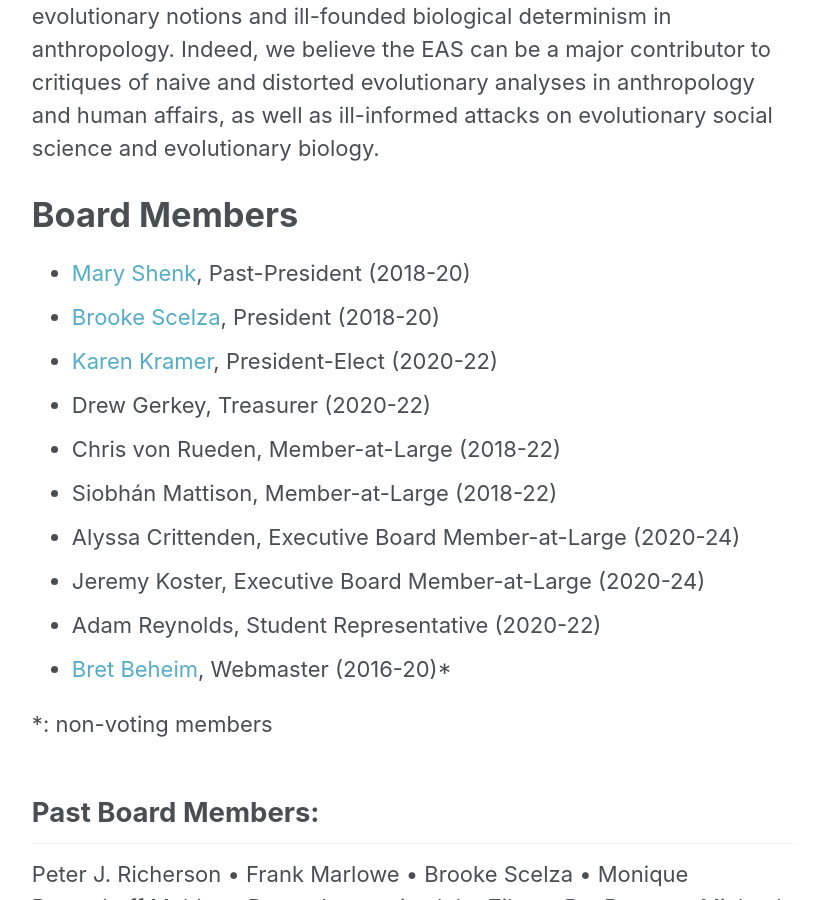
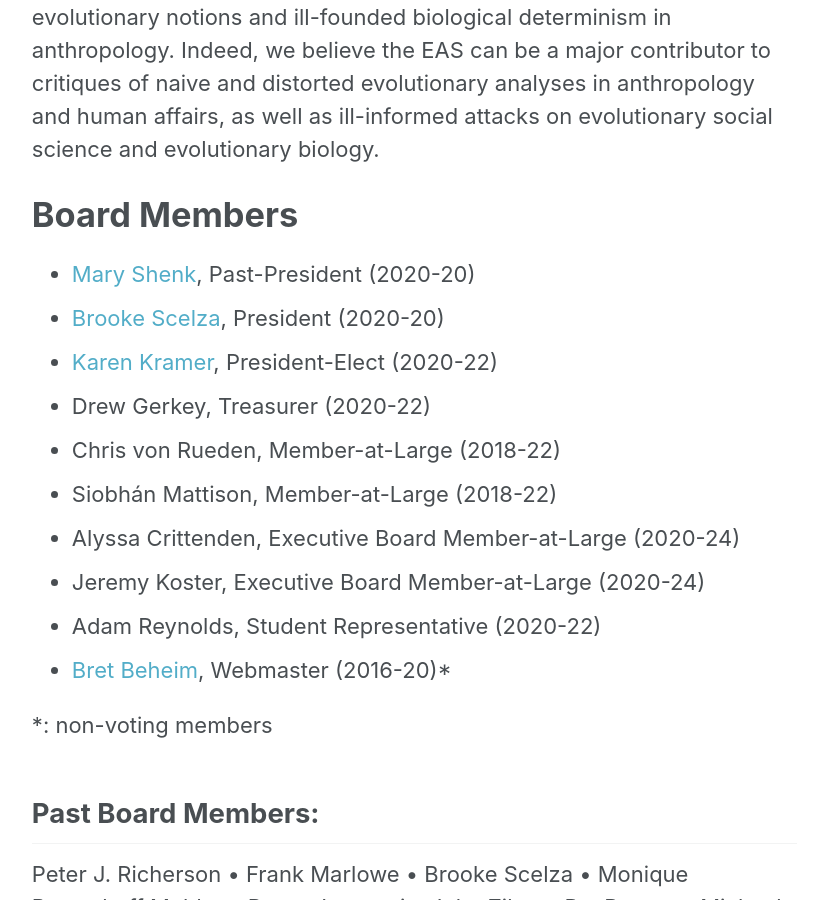
Before and after one commit to babeheim/evanthsoc-new, a Jekyll site: the page built from _pages/about.md, in a window 1280 px wide and 900 px high, scrolled down 3091 px. Shown: the whole window, without its empty margins (252-1080 px from the left). Built offline with Jekyll 4.4.1, drawn with Linux system fonts in a browser that asks for light colours.

Commit message:
tweaked officers page

```diff
--- a/_pages/about.md
+++ b/_pages/about.md
@@ -35,8 +35,8 @@ EAS aims to be a unifying force in the AAA, not a divisive one. As anthropologis
 
 # Board Members
 
-- [Mary Shenk](http://faculty.missouri.edu/~shenkm/), Past-President (2018-20)
-- [Brooke Scelza](https://www.anthro.ucla.edu/faculty/brooke-scelza), President (2018-20)
+- [Mary Shenk](http://faculty.missouri.edu/~shenkm/), Past-President (2020-20)
+- [Brooke Scelza](https://www.anthro.ucla.edu/faculty/brooke-scelza), President (2020-20)
 - [Karen Kramer](https://anthro.utah.edu/faculty/kkramer/), President-Elect (2020-22)
 - Drew Gerkey, Treasurer (2020-22)
 - Chris von Rueden, Member-at-Large (2018-22)
```
